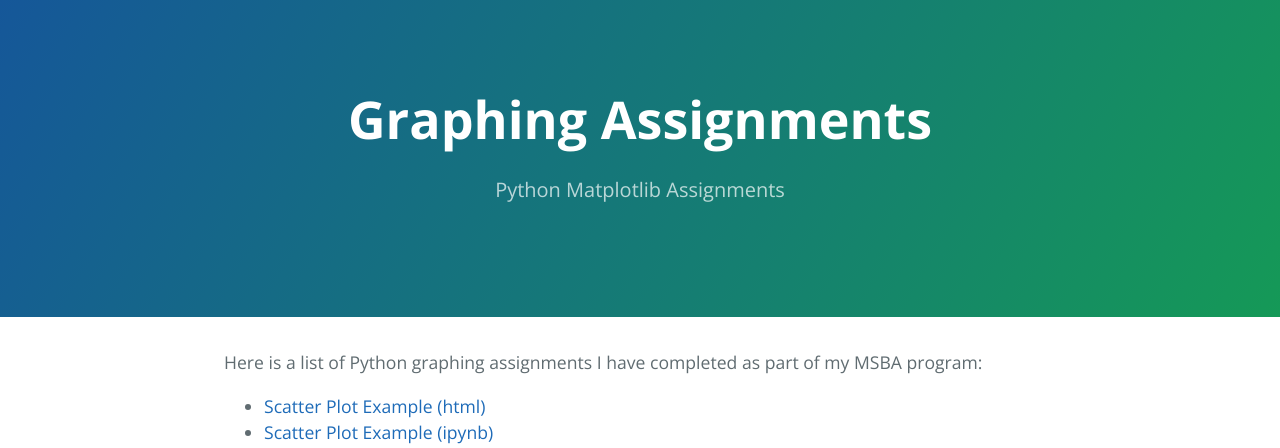
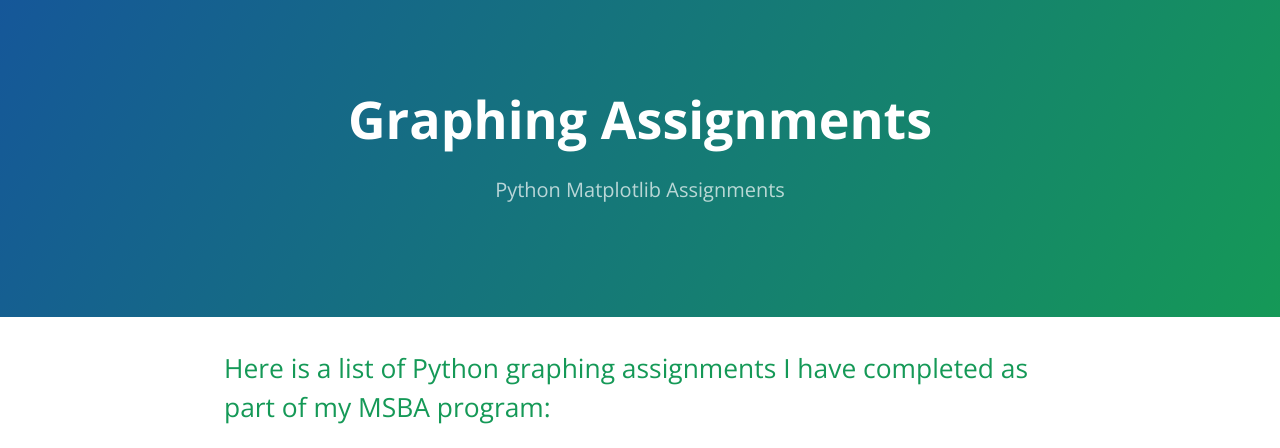
Before and after one commit to Joel-Lindner/Joel-Lindner.github.io, a Jekyll site: the page built from Graphing Assignments/index.md, in a window 1280 px wide. Shown: the top 448 px of the page. Built offline with Jekyll 4.4.1, drawn with Linux system fonts in a browser that asks for light colours; our own code applies the rules of GitHub Pages for plain Markdown files.

```diff
--- a/Graphing Assignments/index.md
+++ b/Graphing Assignments/index.md
@@ -3,7 +3,7 @@ title: Graphing Assignments
 description: Python Matplotlib Assignments
 ---
 
-Here is a list of Python graphing assignments I have completed as part of my MSBA program:
+## Here is a list of Python graphing assignments I have completed as part of my MSBA program:
 -   [Scatter Plot Example (html)](M3Graphing.html)
 -   [Scatter Plot Example (ipynb)](M3Graphing.ipynb)
 
@@ -12,6 +12,6 @@ Link to Matplotlib YouTube video:
 [![Sorting](https://img.youtube.com/vi/UO98lJQ3QGI/0.jpg)](http://www.youtube.com/watch?v=UO98lJQ3QGI)
 
 
-## Back to homepage:
+### Back to homepage:
 
 [Homepage](https://joel-lindner.github.io/)
```
